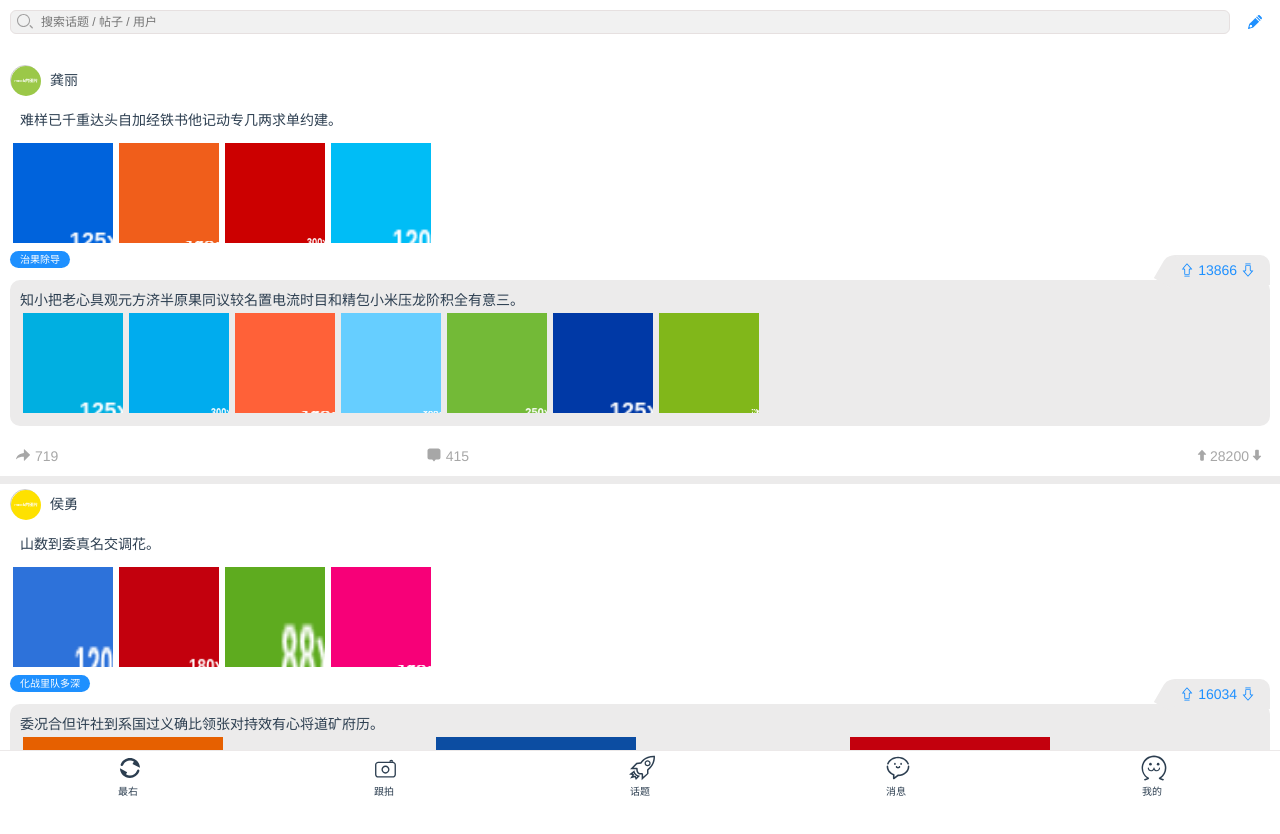
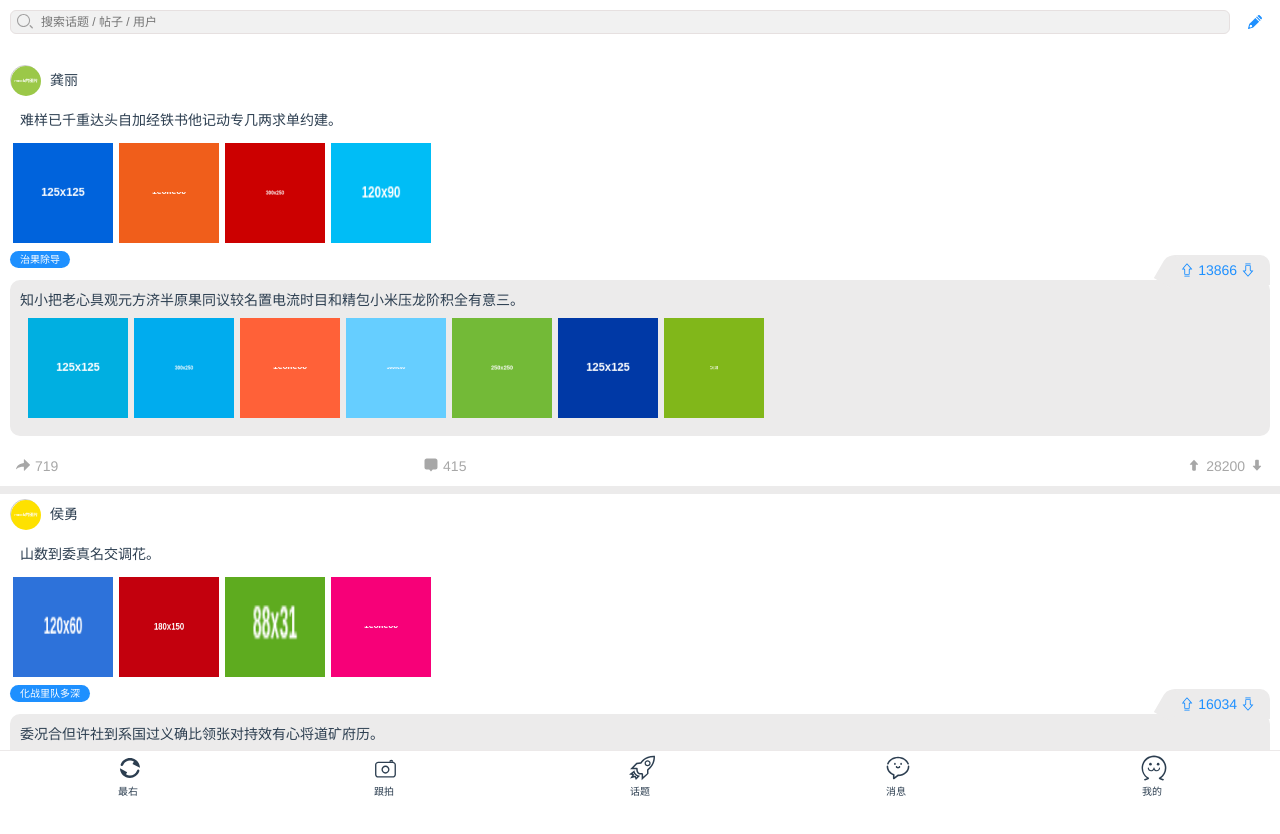
Before and after one commit to zljs-2/zuiyou, a Vue app: page /#/ in a window 1280 px wide. Shown: the top 834 px of the page. Built offline with nearby package versions, Linux system fonts and the light colour scheme.

Commit message:
分割home组件

```diff
--- a/src/components/common/ArtCell.vue
+++ b/src/components/common/ArtCells/ArtCell.vue
@@ -8,60 +8,22 @@
                 {{articleCell.uName}}
             </span>
         </section>
-        <section class="art_content ">
-            <section class="art_title flex-1" @click="">
+        <section class="art_content " @click="gotoAddress('/home/art')">
+            <section class="art_title flex-1" >
                 <p>{{articleCell.artTitle}}</p>
             </section>
-            <section class="art_img">
-                <section class="img_wrap" v-for="(artImg,key) in articleCell.artImg"
-                    :class="{
-                        flex_grow: (articleCell.artImg.length % 3) == 0 ? flag : !flag,
-                        oneImg: articleCell.artImg.length == 1 ? flag : !flag,
-                        twoImgs: articleCell.artImg.length == 2 ? flag : !flag
-                    }">
-                    <img  :src="artImg" alt="" class="img">
-                </section>
-            </section>
+            <ImgCell
+                :artImgCell="articleCell.artImg">
+            </ImgCell>
         </section>
         <section class="art_pat">
             <span class="art_patContent">
                 {{articleCell.artPat}}
             </span>
         </section>
-        <section class="art_comment_wrap" @click="">
-            <section class="art_comment">
-                <section >
-                    <span class="art_commentContent">
-                        {{articleCell.artComment.Comment}}
-                    </span>
-                    <section class="art_img">
-                        <section class="img_wrap" v-for="(commentImg,key) in articleCell.artComment.CommentImg"
-                            :class="{
-                                flex_grow: (articleCell.artComment.CommentImg.length % 3) == 0 ? flag : !flag,
-                                oneImg: articleCell.artComment.CommentImg.length == 1 ? flag : !flag,
-                                twoImgs: articleCell.artComment.CommentImg.length == 2 ? flag : !flag
-                            }">
-                        <img  :src="commentImg" alt="" class="img">
-                    </section>
-                </section>
-                </section>
-                <section class="comment_praise_wrap">
-                    <span class="comment_praise">
-                        <svg class="icon" aria-hidden="true">
-                            <use xlink:href="#icon-tubiao103"></use>
-                        </svg>
-                    </span>
-                    <span class="comment_praiseNum">
-                        {{articleCell.artComment.CommentPraiseNum}}
-                    </span>
-                    <span class="comment_tread">
-                        <svg class="icon" aria-hidden="true">
-                            <use xlink:href="#icon-tubiao104"></use>
-                        </svg>
-                    </span>
-                </section>
-            </section>
-        </section>
+        <ArtCommentCell
+            :articleCommentCell="articleCell.artComment">
+        </ArtCommentCell>
         <section class="art_bar" @click="">
             <section class="art_shareNum art_bar_item">
                 <svg class="icon art_bar_icon" aria-hidden="true">
@@ -69,7 +31,7 @@
                 </svg>
                 {{articleCell.artBar.shareNum}}
             </section>
-            <section class="art_commentNum art_bar_item">
+            <section class="art_commentNum art_bar_item" @click="gotoAddress('/home/art')">
                 <svg class="icon art_bar_icon" aria-hidden="true">
                     <use xlink:href="#icon-xiaoxi"></use>
                 </svg>
@@ -81,7 +43,9 @@
                         <use xlink:href="#icon-web-icon-1"></use>
                     </svg>
                 </span>
-                <span class="art_praiseNum">{{articleCell.artBar.artPraiseNum}}</span>
+                <span class="art_praiseNum">
+                    {{articleCell.artBar.artPraiseNum}}
+                </span>
                 <span class="art_praise art_praiseDown">
                     <svg class="icon art_bar_icon" aria-hidden="true">
                         <use xlink:href="#icon-web-icon-"></use>
@@ -92,14 +56,19 @@
     </article>
 </template>
 
-<script>
+<script scoped>
 // import timg from "@/assets/timg.jpg";
+import ArtCommentCell from "./ArtCommentCell"
+import ImgCell from './ImgCell'
 export default {
   name: "ArtCell",
   props: {
     articleCell: Object
   },
-
+  components: {
+    ArtCommentCell,
+    ImgCell
+  },
   computed: {},
   data() {
     return {
@@ -184,48 +153,8 @@ export default {
   line-height: 1.25rem;
   margin: 0.625rem;
 }
-.art_img {
-  display: flex;
-  flex-direction: row;
-  flex-wrap: wrap;
-  box-sizing: border-box;
-  max-width: 100%;
-  min-width: 6.25rem;
-  min-height: 6.25rem;
-}
-.flex_grow {
-  flex-grow: 1;
-}
-.img_wrap {
-  order: 1;
-  box-sizing: border-box;
-  width: 6.25rem;
-  height: 6.25rem;
-  margin: 0.1875rem;
-  overflow: hidden;
-}
-.art_img .img {
-  box-sizing: border-box;
-  width: 12.5rem;
-  height: 12.5rem;
-}
-.art_img .oneImg {
-  box-sizing: border-box;
-  width: 100%;
-  height: 100%;
-  flex-grow: 1;
-}
-.art_img .twoImgs {
-  flex-grow: 1;
-  box-sizing: border-box;
-  height: 9.375rem;
-}
-/*.art_content .art_img > moreImgs {
-  flex-grow: 1;
-  flex-shrink: 1;
-  width: 6.25rem;
-  height: 6.25rem;
-} */
+
+
 .art_pat {
   text-align: left;
   width: auto;
@@ -243,42 +172,6 @@ export default {
   padding: 0.1875rem 0.625rem;
 }
 
-.art_comment_wrap {
-  text-align: left;
-  width: auto;
-  font-size: 0.875rem;
-  line-height: 1.25rem;
-  background-color: #ecebeb;
-  border-radius: 0.625rem;
-  margin: 0.9375rem 0.625rem 0 0.625rem;
-  padding: 0.625rem;
-}
-.art_comment_wrap > .art_comment {
-  position: relative;
-  top: 0;
-  left: 0;
-}
-.art_comment > .comment_praise_wrap {
-  position: absolute;
-  top: -2.1875rem;
-  right: -0.625rem;
-  background-color: #ecebeb;
-  padding: 0.3125rem 0.9375rem;
-  border-radius: 0.623rem 0.623rem 0 0;
-  color: dodgerblue;
-}
-.art_comment > .comment_praise_wrap::before {
-  content: " ";
-  position: absolute;
-  top: 0;
-  left: -0.3125rem;
-  display: block;
-  width: 1.25rem;
-  height: 1.875rem;
-  background-color: #ecebeb;
-  border-radius: 0.625rem 0 0 0;
-  transform: rotateZ(30deg);
-}
 .art_bar {
   width: auto;
   height: 1.875rem;
--- /dev/null
+++ b/src/components/common/ArtCells/ArtCommentCell.vue
@@ -0,0 +1,95 @@
+<template>
+  <section class="art_comment_wrap" @click="gotoAddress('/home/art')">
+            <section class="art_comment">
+                <section >
+                    <span class="art_commentContent">
+                        {{articleCommentCell.Comment}}
+                    </span>
+                    <ImgCell
+                        :artImgCell="articleCommentCell.CommentImg">
+                    </ImgCell>
+                </section>
+                <section class="comment_praise_wrap">
+                    <span class="comment_praise">
+                        <svg class="icon" aria-hidden="true">
+                            <use xlink:href="#icon-tubiao103"></use>
+                        </svg>
+                    </span>
+                    <span class="comment_praiseNum">
+                        {{articleCommentCell.CommentPraiseNum}}
+                    </span>
+                    <span class="comment_tread">
+                        <svg class="icon" aria-hidden="true">
+                            <use xlink:href="#icon-tubiao104"></use>
+                        </svg>
+                    </span>
+                </section>
+            </section>
+        </section>
+</template>
+
+<script>
+import ImgCell from './ImgCell'
+export default {
+  name: "ArtCommentCell",
+  components: {
+    ImgCell
+  },
+  props: {
+    articleCommentCell: Object
+  },
+  data() {
+    return {
+      flag: true
+    };
+  },
+  methods: {
+    gotoAddress(path) {
+      // 传入需要跳转路由名称
+      this.$router.push(path); // 跳转到指定路由
+    }
+  }
+};
+</script>
+
+<style>
+.art_comment_wrap {
+  text-align: left;
+  width: auto;
+  font-size: 0.875rem;
+  line-height: 1.25rem;
+  background-color: #ecebeb;
+  border-radius: 0.625rem;
+  margin: 0.9375rem 0.625rem 0 0.625rem;
+  padding: 0.625rem;
+}
+.art_comment_wrap > .art_comment {
+  position: relative;
+  top: 0;
+  left: 0;
+}
+.art_comment .art_img {
+  padding: 0.3125rem;
+}
+.art_comment > .comment_praise_wrap {
+  position: absolute;
+  top: -2.1875rem;
+  right: -0.625rem;
+  background-color: #ecebeb;
+  padding: 0.3125rem 0.9375rem;
+  border-radius: 0.623rem 0.623rem 0 0;
+  color: dodgerblue;
+}
+.art_comment > .comment_praise_wrap::before {
+  content: " ";
+  position: absolute;
+  top: 0;
+  left: -0.3125rem;
+  display: block;
+  width: 1.25rem;
+  height: 1.875rem;
+  background-color: #ecebeb;
+  border-radius: 0.625rem 0 0 0;
+  transform: rotateZ(30deg);
+}
+</style>
--- /dev/null
+++ b/src/components/common/ArtCells/ImgCell.vue
@@ -0,0 +1,69 @@
+<template>
+    <section class="art_img">
+        <section class="img_wrap" v-for="(commentImg,key) in artImgCell"
+            :index="key"
+            :class="{
+                flex_grow: (artImgCell.length % 3) == 0 ? flag : !flag,
+                oneImg: artImgCell.length == 1 ? flag : !flag,
+                twoImgs: artImgCell.length == 2 ? flag : !flag
+            }">
+            <img  :src="commentImg" alt="pic" class="img">
+        </section>
+    </section>
+</template>
+
+<script>
+export default {
+    props:{
+        artImgCell: Array
+    },
+    data() {
+        return {
+        flag: true
+        };
+    },
+}
+</script>
+
+<style>
+.art_img {
+  display: flex;
+  flex-direction: row;
+  flex-wrap: wrap;
+  box-sizing: border-box;
+  max-width: 100%;
+  min-width: 6.25rem;
+  min-height: 6.25rem;
+  margin: 0 auto;
+  width: 100%;
+}
+.flex_grow {
+  flex-grow: 1;
+}
+.img_wrap {
+  order: 1;
+  box-sizing: border-box;
+  width: 6.25rem;
+  height: 6.25rem;
+  max-height: 12.5rem;
+  /* min-height: 4.375rem; */
+  margin: 0.1875rem;
+  overflow: hidden;
+}
+.art_img .img {
+  box-sizing: border-box;
+  width: 100%;
+  height: 100%;
+}
+.art_img .oneImg {
+  box-sizing: border-box;
+  width: 100%;
+  height: 100%;
+  flex-grow: 1;
+}
+.art_img .twoImgs {
+  flex-grow: 1;
+  box-sizing: border-box;
+  height: 9.375rem;
+}
+</style>
--- a/src/components/common/Articles.vue
+++ b/src/components/common/Articles.vue
@@ -2,10 +2,10 @@
   <section id="art_warp">
       <section id="art">
           <article v-for="(item,index) in articlesList" :index="index">
-            <art-cell
+            <ArtCell
               :articleCell="item"
               :index="index">
-            </art-cell>
+            </ArtCell>
           </article>
       </section>
   </section>
@@ -13,7 +13,7 @@
 
 <script>
 import axios from "@/axios/api.js";
-import ArtCell from "./ArtCell";
+import ArtCell from "./ArtCells/ArtCell";
 export default {
   components: {
     ArtCell
--- a/src/mock/articleList.js
+++ b/src/mock/articleList.js
@@ -9,7 +9,7 @@ const produceArtList = function() {
         let newArticleObject = {
             artTitle: Random.csentence(5, 30), //  Random.csentence( min, max )
             uPhoto: Random.dataImage('100x100', 'mock的图片'), // Random.dataImage( size, text ) 生成一段随机的 Base64 图片编码
-            artImg: [], // Random.dataImage( size, text ) 生成一段随机的 Base64 图片编码
+            artImg: [],
             uName: Random.cname(), // Random.cname() 随机生成一个常见的中文姓名
             date: Random.date() + ' ' + Random.time(), // Random.date()指示生成的日期字符串的格式,默认为yyyy-MM-dd；Random.time() 返回一个随机的时间字符串
             artPat: Random.cword(2,8),
```
